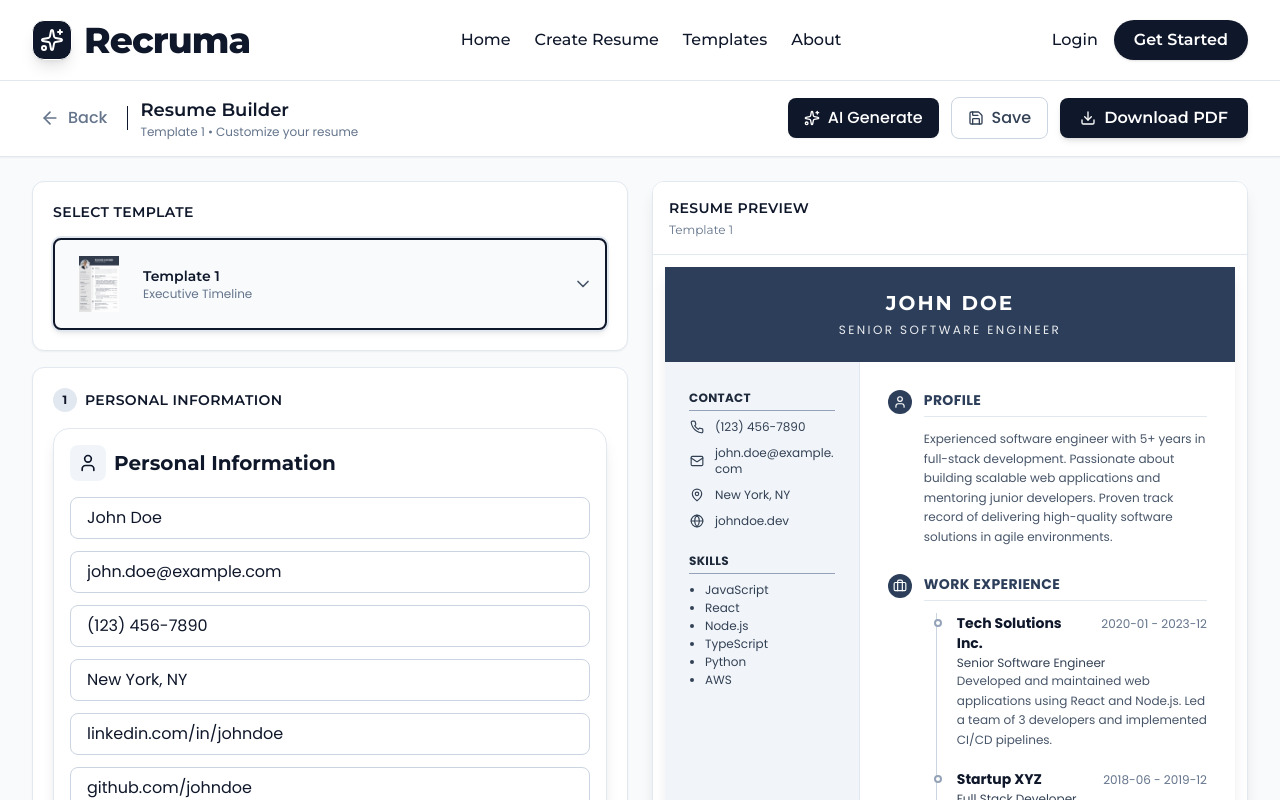
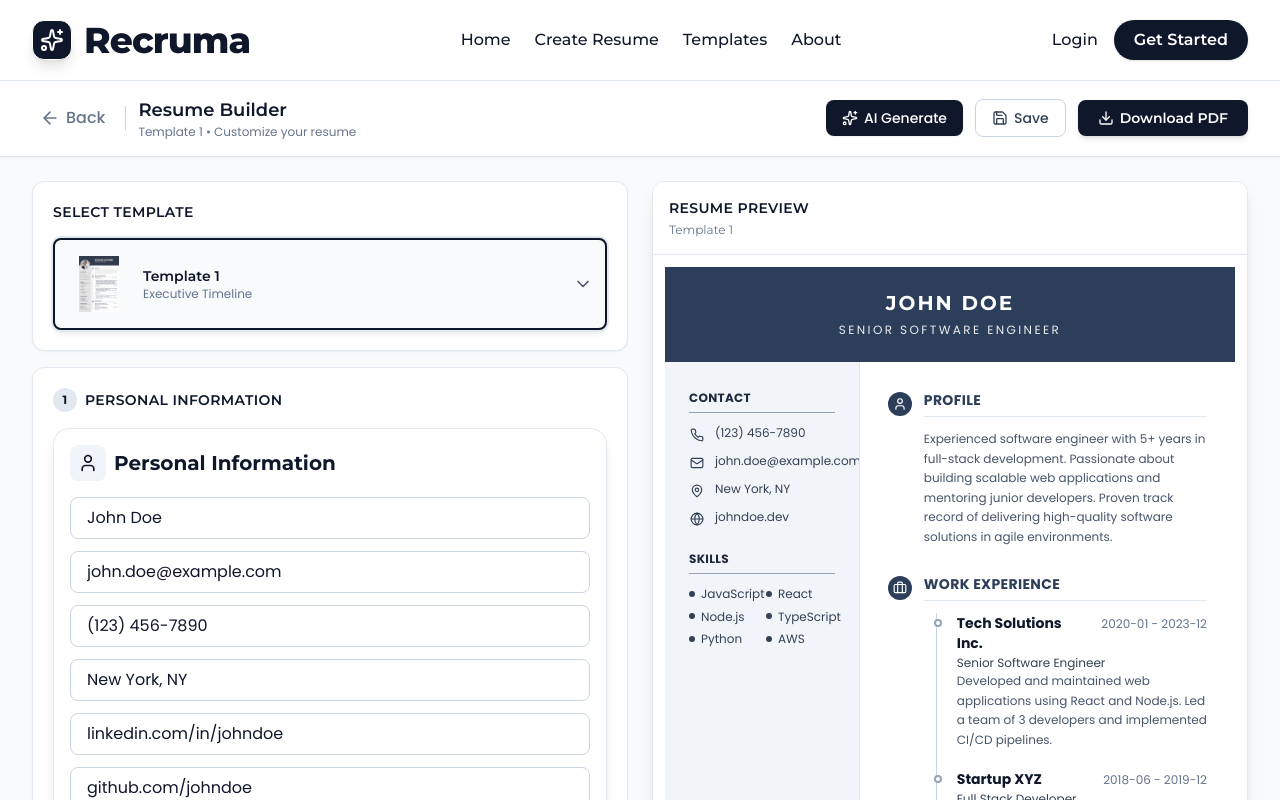
Before and after one commit to KhawajaIdrees/Recruma, a Next.js app: page /make in a window 1280 px wide. Shown: the top 800 px of the page. Built offline with nearby package versions, Linux system fonts and the light colour scheme.

Commit message:
ui chnages

```diff
--- a/src/app/globals.css
+++ b/src/app/globals.css
@@ -19,10 +19,19 @@
   }
 }
 
+html {
+  overflow-x: hidden;
+  -webkit-text-size-adjust: 100%;
+  text-size-adjust: 100%;
+}
+
 body {
   background: #ffffff;
   color: var(--foreground);
   font-family: var(--font-montserrat), var(--font-poppins), system-ui, -apple-system, "Segoe UI", Roboto, "Helvetica Neue", Arial;
+  overflow-x: hidden;
+  width: 100%;
+  max-width: 100%;
 }
 
 @layer base {
@@ -331,6 +340,12 @@ body {
     padding-left: 1rem;
     padding-right: 1rem;
   }
+
+  input,
+  textarea,
+  select {
+    font-size: 16px;
+  }
 }
 
 /* Focus styles for accessibility */
--- a/src/app/layout.tsx
+++ b/src/app/layout.tsx
@@ -1,5 +1,5 @@
 // app/layout.tsx
-import type { Metadata } from "next";
+import type { Metadata, Viewport } from "next";
 import "./globals.css";
 import { Inter, Poppins, Montserrat } from "next/font/google";
 
@@ -25,14 +25,19 @@ export const metadata: Metadata = {
   description: "Create stunning professional resumes with AI-powered optimization. Choose from beautiful templates and get hired faster.",
 };
 
+export const viewport: Viewport = {
+  width: "device-width",
+  initialScale: 1,
+};
+
 export default function RootLayout({
   children,
 }: {
   children: React.ReactNode;
 }) {
   return (
-    <html lang="en" className={`${inter.variable} ${poppins.variable} ${montserrat.variable}`}>
-      <body className="font-montserrat min-h-screen bg-[var(--background)] text-[var(--foreground)]">
+    <html lang="en" className={`${inter.variable} ${poppins.variable} ${montserrat.variable} overflow-x-hidden`}>
+      <body className="font-montserrat min-h-screen overflow-x-hidden bg-[var(--background)] text-[var(--foreground)]">
         {children}
       </body>
     </html>
--- a/src/app/make/page.tsx
+++ b/src/app/make/page.tsx
@@ -407,34 +407,35 @@ const [summary, setSummary] = useState("Experienced software engineer with 5+ ye
       <main className="min-h-screen bg-slate-50 pt-20 pb-12 no-print">
         {/* Top Header Bar */}
         <div className="sticky top-20 z-40 bg-white border-b border-slate-200 shadow-sm no-print">
-          <div className="max-w-[1600px] mx-auto px-4 sm:px-6 lg:px-8 py-4">
-            <div className="flex items-center justify-between gap-4">
-              <div className="flex items-center gap-3">
+          <div className="max-w-[1600px] mx-auto px-4 sm:px-6 lg:px-8 py-3 sm:py-4">
+            <div className="flex flex-col gap-3 sm:flex-row sm:items-center sm:justify-between">
+              <div className="flex items-center gap-2 sm:gap-3 min-w-0">
                 <button
                   type="button"
                   onClick={handleBack}
-                  className="flex items-center space-x-2 text-slate-500 hover:text-slate-700 transition-colors p-2 hover:bg-slate-100 rounded-lg"
+                  className="flex items-center space-x-1.5 text-slate-500 hover:text-slate-700 transition-colors p-2 hover:bg-slate-100 rounded-lg shrink-0"
                 >
                   <ArrowLeft className="w-5 h-5" />
-                  <span className="font-medium font-poppins">Back</span>
+                  <span className="font-medium font-poppins text-sm sm:text-base">Back</span>
                 </button>
-                <div className="h-6 w-px bg-slate-900"></div>
-                <div>
-                  <h1 className="text-lg font-semibold text-slate-900 font-montserrat">Resume Builder</h1>
-                  <p className="text-xs text-slate-500 font-poppins">Template {selectedTemplate} • Customize your resume</p>
+                <div className="h-6 w-px bg-slate-300 shrink-0" />
+                <div className="min-w-0">
+                  <h1 className="text-base sm:text-lg font-semibold text-slate-900 font-montserrat truncate">Resume Builder</h1>
+                  <p className="text-xs text-slate-500 font-poppins truncate">Template {selectedTemplate} • Customize your resume</p>
                 </div>
               </div>
-              <div className="flex flex-wrap items-center gap-3">
+              <div className="flex flex-wrap items-center gap-2 sm:gap-3">
                 <button
                   onClick={() => setShowAiModal(true)}
-                  className="flex items-center space-x-2 bg-slate-900 text-white px-4 py-2 rounded-lg font-medium hover:bg-slate-800 transition-all duration-200 font-poppins shadow-sm hover:shadow-md whitespace-nowrap"
+                  className="flex items-center space-x-1.5 bg-slate-900 text-white px-3 sm:px-4 py-2 rounded-lg text-sm font-medium hover:bg-slate-800 transition-all duration-200 font-poppins shadow-sm hover:shadow-md whitespace-nowrap"
                 >
                   <Sparkles className="w-4 h-4" />
-                  <span>AI Generate</span>
+                  <span className="hidden sm:inline">AI Generate</span>
+                  <span className="sm:hidden">AI</span>
                 </button>
                 <button
                   onClick={handleSave}
-                  className="flex items-center space-x-2 bg-white border border-slate-300 text-slate-700 px-4 py-2 rounded-lg font-medium hover:bg-slate-50 transition-all duration-200 font-poppins whitespace-nowrap"
+                  className="flex items-center space-x-1.5 bg-white border border-slate-300 text-slate-700 px-3 sm:px-4 py-2 rounded-lg text-sm font-medium hover:bg-slate-50 transition-all duration-200 font-poppins whitespace-nowrap"
                 >
                   <Save className="w-4 h-4" />
                   <span>Save</span>
@@ -442,10 +443,11 @@ const [summary, setSummary] = useState("Experienced software engineer with 5+ ye
                 <button
                   data-download-btn
                   onClick={handleDownload}
-                  className="flex items-center space-x-2 bg-slate-900 text-white px-5 py-2 rounded-lg font-semibold hover:bg-slate-800 transition-all duration-200 font-montserrat shadow-md hover:shadow-lg disabled:opacity-50 disabled:cursor-not-allowed whitespace-nowrap"
+                  className="flex items-center space-x-1.5 bg-slate-900 text-white px-3 sm:px-5 py-2 rounded-lg text-sm font-semibold hover:bg-slate-800 transition-all duration-200 font-montserrat shadow-md hover:shadow-lg disabled:opacity-50 disabled:cursor-not-allowed whitespace-nowrap"
                 >
                   <Download className="w-4 h-4" />
-                  <span>Download PDF</span>
+                  <span className="hidden sm:inline">Download PDF</span>
+                  <span className="sm:hidden">PDF</span>
                 </button>
               </div>
             </div>
@@ -634,13 +636,13 @@ const [summary, setSummary] = useState("Experienced software engineer with 5+ ye
             </div>
 
             {/* Right Side - Preview */}
-            <div className="lg:sticky lg:top-28 self-start">
+            <div className="lg:sticky lg:top-28 self-start w-full min-w-0">
               <div className="bg-white rounded-xl shadow-lg border border-slate-200 overflow-hidden flex flex-col max-h-[calc(100vh-8rem)]">
                 <div className="bg-white border-b border-slate-200 p-4 shrink-0">
                   <h3 className="text-sm font-semibold text-slate-900 uppercase tracking-wide font-montserrat">Resume Preview</h3>
                   <p className="text-xs text-slate-500 mt-1">Template {selectedTemplate}</p>
                 </div>
-                <div className="p-3 flex justify-center overflow-y-auto">
+                <div className="p-3 flex justify-center overflow-x-auto overflow-y-auto max-w-full">
                   <ResumePreview
                     personalInfo={personalInfo}
                     experiences={experiences}
--- a/src/app/page.tsx
+++ b/src/app/page.tsx
@@ -18,7 +18,7 @@ export default function Home() {
   return (
     <>
       <Navbar />
-      <main className="">
+      <main className="overflow-x-hidden">
         <HeroSection />
 
         {/* Template Showcase Section */}
--- a/src/components/HeroSection.tsx
+++ b/src/components/HeroSection.tsx
@@ -17,7 +17,7 @@ const HeroSection = () => {
                 <span className="text-sm font-medium text-slate-900 font-montserrat">AI-Powered Resume Builder</span>
               </div>
 
-              <h1 className="text-4xl sm:text-5xl lg:text-7xl font-bold leading-tight font-montserrat animate-fade-in-up">
+              <h1 className="text-3xl sm:text-5xl lg:text-7xl font-bold leading-tight font-montserrat animate-fade-in-up">
                 Create stunning resumes with{" "}
                 <span className="text-slate-900">
                   Recruma
--- a/src/components/ResumePreview.tsx
+++ b/src/components/ResumePreview.tsx
@@ -122,11 +122,11 @@ function ContactRow({
   return (
     <div className="space-y-2.5">
       {items.map(({ key, icon, value }) => (
-        <div key={key} className="flex items-center gap-2.5 leading-normal">
-          <span className="contact-icon-wrap flex items-center justify-center w-4 h-4 shrink-0 overflow-visible">
+        <div key={key} className="flex items-start gap-2.5 leading-snug">
+          <span className="contact-icon-wrap flex items-center justify-center w-4 h-4 mt-0.5 shrink-0 overflow-visible">
             {icon}
           </span>
-          <span className={`${resolvedTextClass} break-all`}>{value}</span>
+          <span className={`${resolvedTextClass} break-words`}>{value}</span>
         </div>
       ))}
     </div>
@@ -136,15 +136,14 @@ function ContactRow({
 function SidebarSection({
   title,
   children,
-  titleClass = "text-xs font-bold uppercase tracking-wide text-slate-800 border-b border-slate-400 pb-1 mb-2",
 }: {
   title: string;
   children: React.ReactNode;
-  titleClass?: string;
 }) {
   return (
     <div>
-      <h3 className={titleClass}>{title}</h3>
+      <h3 className="text-xs font-bold uppercase tracking-wide text-slate-800">{title}</h3>
+      <div className="w-full border-b border-slate-400 mt-1.5 mb-3" />
       {children}
     </div>
   );
@@ -152,17 +151,26 @@ function SidebarSection({
 
 function SkillBulletList({
   skills,
-  className = "text-xs text-slate-700 space-y-0.5",
+  className = "text-xs text-slate-700",
+  columns = 1,
 }: {
   skills: Skill[];
   className?: string;
+  columns?: 1 | 2;
 }) {
   const filtered = skills.filter((s) => s.name);
   if (!filtered.length) return null;
   return (
-    <ul className={`list-disc pl-4 ${className}`}>
+    <ul
+      className={`${className} ${
+        columns === 2 ? "grid grid-cols-2 gap-x-2 gap-y-1.5" : "space-y-1.5"
+      }`}
+    >
       {filtered.map((s) => (
-        <li key={s.id}>{s.name}</li>
+        <li key={s.id} className="flex items-start gap-1.5 min-w-0">
+          <span className="mt-[0.4em] w-1.5 h-1.5 rounded-full bg-slate-700 shrink-0" />
+          <span className="leading-snug break-words">{s.name}</span>
+        </li>
       ))}
     </ul>
   );
@@ -233,8 +241,8 @@ function TimelineSection({
   className?: string;
 }) {
   return (
-    <div className={`flex gap-3 ${className}`}>
-      <div className="shrink-0 w-6 flex justify-center">
+    <div className={`flex gap-3 items-start ${className}`}>
+      <div className="shrink-0 pt-0.5">
         <div
           className="timeline-icon w-6 h-6 rounded-full flex items-center justify-center text-white"
           style={{ background: "var(--accent)" }}
@@ -297,7 +305,7 @@ export default function ResumePreview({
                 </SidebarSection>
                 {activeSkills.length > 0 && (
                   <SidebarSection title="Skills">
-                    <SkillBulletList skills={skills} />
+                    <SkillBulletList skills={skills} columns={2} />
                   </SidebarSection>
                 )}
               </aside>
@@ -386,10 +394,7 @@ export default function ResumePreview({
 
             <div className="grid grid-cols-[34%_1fr]">
               <aside className="bg-slate-100 px-6 py-7 space-y-6">
-                <SidebarSection
-                  title="Contact"
-                  titleClass="text-xs font-bold uppercase tracking-wide border-b border-slate-400 pb-1.5 mb-2.5"
-                >
+                <SidebarSection title="Contact">
                   <ContactRow personalInfo={personalInfo} iconColor="text-slate-600" />
                 </SidebarSection>
 
@@ -417,7 +422,7 @@ export default function ResumePreview({
 
                 {activeSkills.length > 0 && (
                   <SidebarSection title="Skills">
-                    <SkillBulletList skills={skills} />
+                    <SkillBulletList skills={skills} columns={2} />
                   </SidebarSection>
                 )}
               </aside>
@@ -507,7 +512,7 @@ export default function ResumePreview({
 
                 {activeSkills.length > 0 && (
                   <SidebarSection title="Skills">
-                    <SkillBulletList skills={skills} />
+                    <SkillBulletList skills={skills} columns={2} />
                   </SidebarSection>
                 )}
 
@@ -572,8 +577,8 @@ export default function ResumePreview({
       // Template 4 — Clean header with timeline divider (AHMDD SAAH style)
       case 4:
         return (
-          <div className="template-layout-4 px-7 py-6">
-            <header className="text-center border-b-2 border-slate-300 pb-5 mb-6">
+          <div className="template-layout-4 px-8 py-7">
+            <header className="text-center pb-5 mb-6">
               {personalInfo.fullName && (
                 <h1 className="text-2xl font-bold uppercase tracking-wide text-slate-800">
                   {personalInfo.fullName}
@@ -582,26 +587,29 @@ export default function ResumePreview({
               {jobTitle && (
                 <p className="text-sm uppercase tracking-[0.2em] text-slate-600 mt-1.5">{jobTitle}</p>
               )}
+              <div className="w-full border-b-2 border-slate-300 mt-5" />
             </header>
 
-            <div className="grid grid-cols-[32%_1fr] gap-6">
-              <aside className="py-1 space-y-6 border-r border-slate-200 pr-6">
+            <div className="grid grid-cols-[36%_1fr] gap-0 items-stretch min-h-[620px]">
+              <aside className="pr-6 border-r border-slate-300 space-y-7">
                 <SidebarSection title="Contact">
                   <ContactRow personalInfo={personalInfo} />
                 </SidebarSection>
                 {activeSkills.length > 0 && (
                   <SidebarSection title="Skills">
-                    <SkillBulletList skills={skills} />
+                    <SkillBulletList skills={skills} columns={2} />
                   </SidebarSection>
                 )}
               </aside>
 
-              <main className="py-1 min-w-0">
+              <main className="pl-6 min-w-0">
                 {summary && (
                   <TimelineSection
                     icon={<User className="w-3.5 h-3.5" />}
                     titleNode={
-                      <h2 className="text-sm font-bold uppercase tracking-wide mb-2">Profile</h2>
+                      <h2 className="text-sm font-bold uppercase tracking-wide border-b border-slate-300 pb-1.5 mb-3 w-full">
+                        Profile
+                      </h2>
                     }
                   >
                     <p className="text-xs text-slate-600 leading-relaxed">{summary}</p>
@@ -612,7 +620,7 @@ export default function ResumePreview({
                   <TimelineSection
                     icon={<Briefcase className="w-3.5 h-3.5" />}
                     titleNode={
-                      <h2 className="text-sm font-bold uppercase tracking-wide border-b border-slate-300 pb-1.5 mb-3.5">
+                      <h2 className="text-sm font-bold uppercase tracking-wide border-b border-slate-300 pb-1.5 mb-3.5 w-full">
                         Work Experience
                       </h2>
                     }
@@ -640,7 +648,7 @@ export default function ResumePreview({
                   <TimelineSection
                     icon={<GraduationCap className="w-3.5 h-3.5" />}
                     titleNode={
-                      <h2 className="text-sm font-bold uppercase tracking-wide border-b border-slate-300 pb-1.5 mb-3.5">
+                      <h2 className="text-sm font-bold uppercase tracking-wide border-b border-slate-300 pb-1.5 mb-3.5 w-full">
                         Education
                       </h2>
                     }
@@ -942,18 +950,21 @@ export default function ResumePreview({
   }`;
 
   return (
-    <div className="w-full relative">
+    <div className="w-full relative max-w-full overflow-hidden">
       <div
         id="resume-preview-print"
         aria-hidden="true"
-        className={printClasses}
+        className={`${printClasses} sr-only-print`}
         style={{
-          position: "fixed",
-          left: "-10000px",
-          top: 0,
-          width: "816px",
-          zIndex: -1,
-          pointerEvents: "none",
+          position: "absolute",
+          width: "1px",
+          height: "1px",
+          padding: 0,
+          margin: "-1px",
+          overflow: "hidden",
+          clip: "rect(0, 0, 0, 0)",
+          whiteSpace: "nowrap",
+          border: 0,
         }}
       >
         <RenderTemplate />
@@ -961,8 +972,8 @@ export default function ResumePreview({
 
       <div
         id="resume-preview"
-        className={`${printClasses} relative z-0`}
-        style={{ width: "100%", maxWidth: "8.5in" }}
+        className={`${printClasses} relative z-0 w-full max-w-full`}
+        style={{ maxWidth: "8.5in" }}
       >
         <RenderTemplate />
       </div>
```
Also changed, not shown: src/components/navbar.tsx (+4 -4 lines), src/lib/pdfGenerator.ts (+14 -5 lines).
